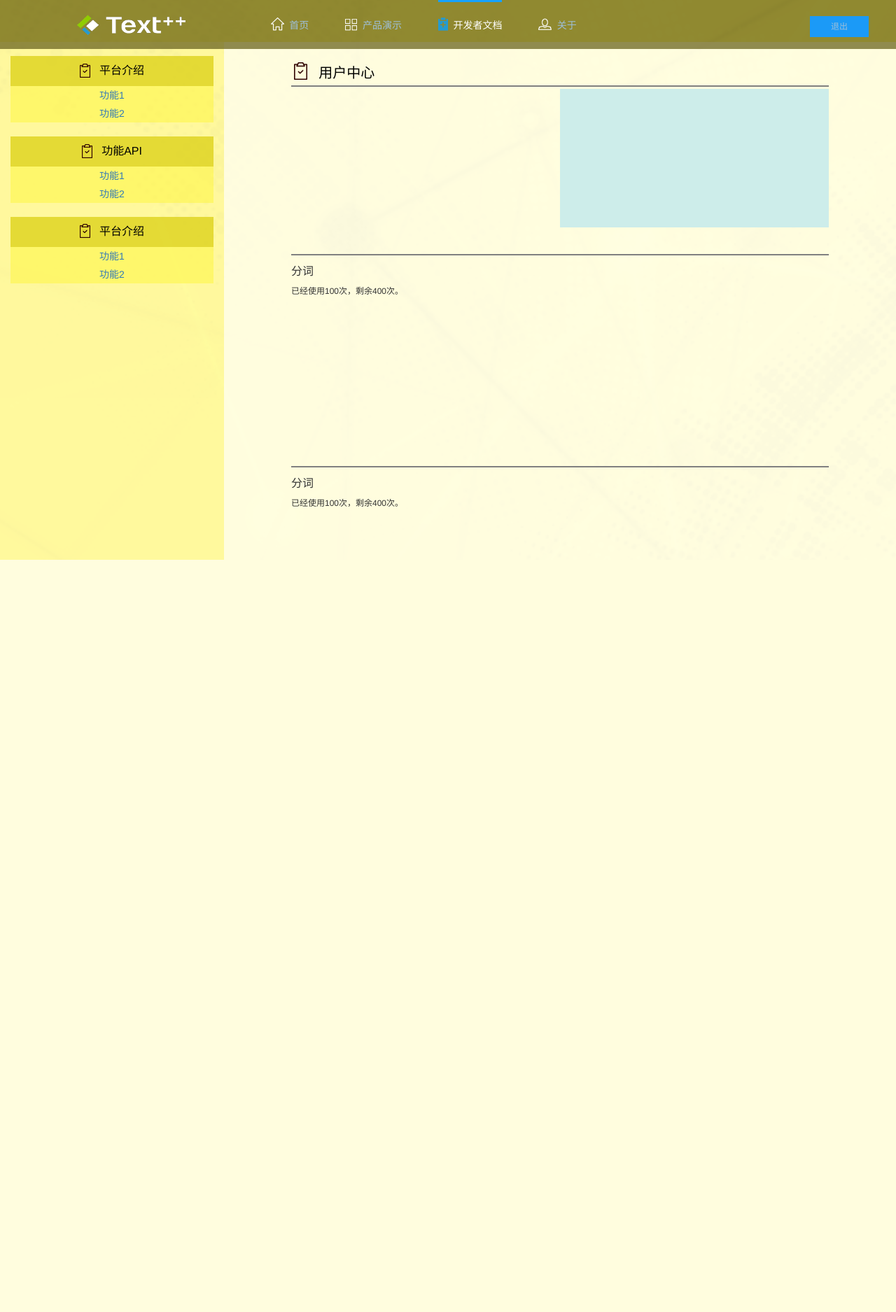
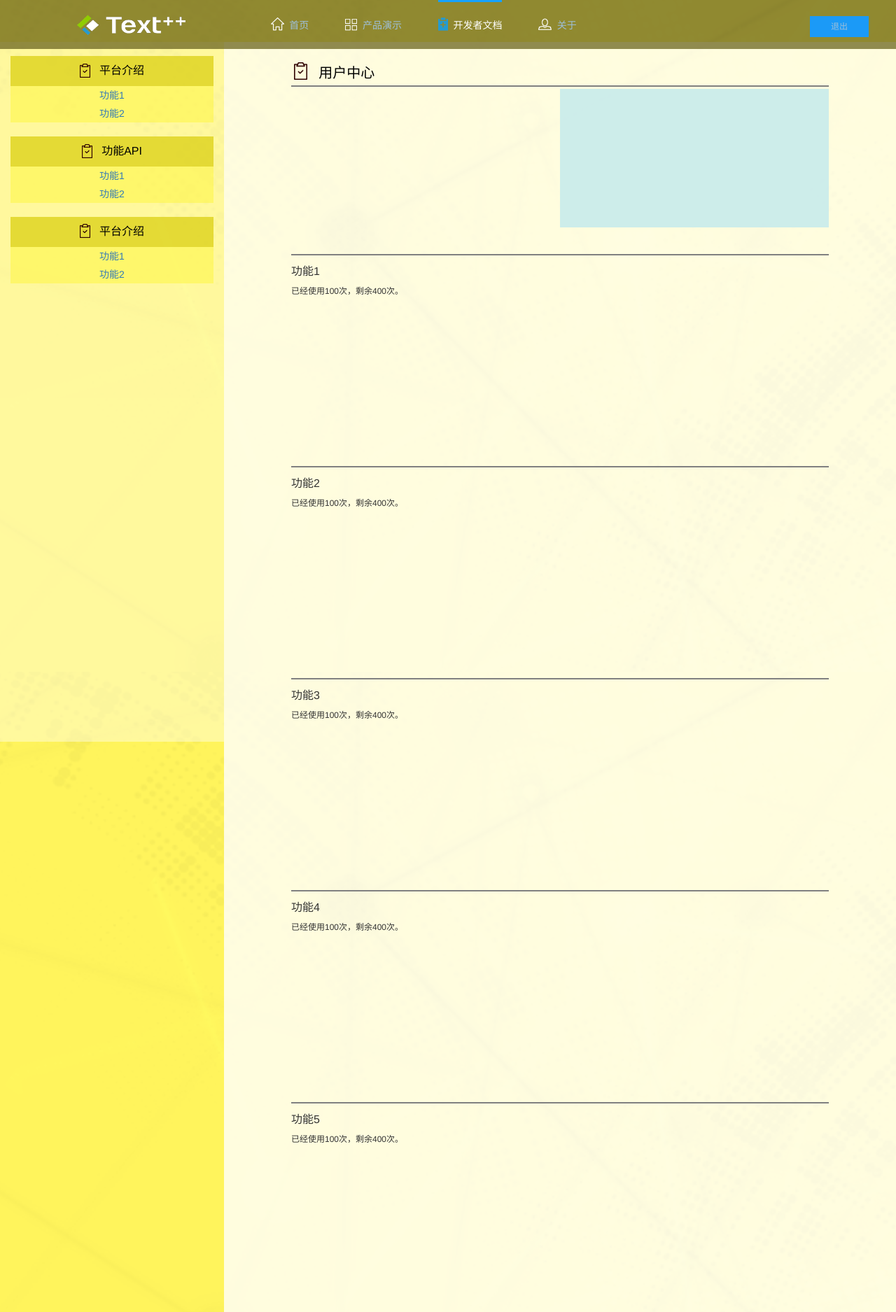
Before and after one commit to glacierck/textplusplus, a Flask app: template app/templates/app_apply.html in a window 1280 px wide. Shown: the whole page at 70% size. Before the commit the page ends 800 px from the top, so only its background shows below. Run offline with Flask 2, Linux system fonts and the light colour scheme; the template is opened without the code that fills it, so the values that code supplies are empty; a map, chart or similar area stays blank; parts of the project's set-up code (start-up, migrations or seed data) failed here and were passed over; some libraries are stand-ins or nearby versions.

Commit message:
解决BUG

```diff
--- a/app/templates/app_apply.html
+++ b/app/templates/app_apply.html
@@ -13,8 +13,8 @@
 <script type="text/javascript" src="js/jquery-1.11.1.min.js"></script>
 <script type="text/javascript" src="js/respond.min.js"></script>
 <script type="text/javascript" src="js/jquery-ui.min.js"></script>
-<script type="text/javascript" src="js/jquery.fullPage.min.js"></script>
-<script type="text/javascript" src="js/jquery.limitTextarea.js"></script>
+<!-- <script type="text/javascript" src="js/jquery.fullPage.min.js"></script>
+<script type="text/javascript" src="js/jquery.limitTextarea.js"></script> -->
 <script type="text/javascript" src="js/lex.js"></script>
 <!-- <script src="js/jquery.mCustomScrollbar.concat.min.js"></script> -->
 <script src="css/bootstrap/js/bootstrap.min.js"></script>
@@ -96,7 +96,7 @@
 		</div>
 	</div>
 	<div class="appapply_right">
-		<div class="appapply_right_top">
+		 <div class="appapply_right_top">
 			<div style="position: relative; margin-left: 100px; padding-top: 30px; font-size: 20px; color: black;">
 				<img src="images/main/user_icon.png" style="height: 25px; margin-top: -9px;" />
 				&nbsp;&nbsp;用户中心
@@ -107,8 +107,8 @@
 					<!-- <li>用户名:</li>
 				<li>邮箱:</li>
 				<li>注册时间:</li>
-				<li>Token:</li>
-				-->
+				<li>Token:</li>-->
+
 				</ul>
 			</div>
 		<div class="console_right_top_right"></div>
@@ -116,31 +116,40 @@
 
 		<div class="appapply_right_top">
 			<div class="my_divider"></div>
-			<div style="position:relative; font-size:16px; line-height: 40px; margin-left:10%;">分词</div>
+			<div style="position:relative; font-size:16px; line-height: 40px; margin-left:10%;">功能1</div>
 			<div style="position:relative; font-size:12px; margin-left:10%;">已经使用100次，剩余400次。</div>
 			<div id="chart_container" style="width: 80%; height: 60%; margin: 0 auto"></div>
 		</div>
 
 		<div class="appapply_right_top">
 			<div class="my_divider"></div>
-			<div style="position:relative; font-size:16px; line-height: 40px; margin-left:10%;">分词</div>
+			<div style="position:relative; font-size:16px; line-height: 40px; margin-left:10%;">功能2</div>
 			<div style="position:relative; font-size:12px; margin-left:10%;">已经使用100次，剩余400次。</div>
 			<div id="chart_container" style="width: 80%; height: 60%; margin: 0 auto"></div>
 		</div>
 
 		<div class="appapply_right_top">
 			<div class="my_divider"></div>
-			<div style="position:relative; font-size:16px; line-height: 40px; margin-left:10%;">分词</div>
+			<div style="position:relative; font-size:16px; line-height: 40px; margin-left:10%;">功能3</div>
 			<div style="position:relative; font-size:12px; margin-left:10%;">已经使用100次，剩余400次。</div>
 			<div id="chart_container" style="width: 80%; height: 60%; margin: 0 auto"></div>
 		</div>
 
 		<div class="appapply_right_top">
 			<div class="my_divider"></div>
-			<div style="position:relative; font-size:16px; line-height: 40px; margin-left:10%;">分词</div>
+			<div style="position:relative; font-size:16px; line-height: 40px; margin-left:10%;">功能4</div>
 			<div style="position:relative; font-size:12px; margin-left:10%;">已经使用100次，剩余400次。</div>
 			<div id="chart_container" style="width: 80%; height: 60%; margin: 0 auto"></div>
 		</div>
+
+		<div class="appapply_right_top">
+			<div class="my_divider"></div>
+			<div style="position:relative; font-size:16px; line-height: 40px; margin-left:10%;">功能5</div>
+			<div style="position:relative; font-size:12px; margin-left:10%;">已经使用100次，剩余400次。</div>
+			<div id="chart_container" style="width: 80%; height: 60%; margin: 0 auto"></div>
+		</div>
+
+
 	</div>
 </div>
 
--- a/app/templates/css/global.css
+++ b/app/templates/css/global.css
@@ -909,10 +909,9 @@ input[type="text"][readonly]:focus{
 
 .appapply_left {
   float: left;
-  position: relative;
+  position: fixed;
   width: 25%;
   height: 1000px;
-  position: fixed;
   background-color: rgba(255,255,255,0.4);
   margin: 0px;
   margin-left: 0px;
@@ -923,7 +922,7 @@ input[type="text"][readonly]:focus{
   float: right;
   position: relative;
   width: 75%;
-  height: auto;
+  height: 600px;
   background-color: rgba(255,255,255,0.7);
   margin-left: 0px;
   margin-top: 60px;
@@ -933,7 +932,9 @@ input[type="text"][readonly]:focus{
   float: right;
   position: relative;
   width: 75%;
-  height: 1000px;
+
+  min-height: 600px;
+  height: auto;
   background-color: rgba(255,255,255,0.8);
   margin-left: 0px;
   margin-top: 60px;
```
